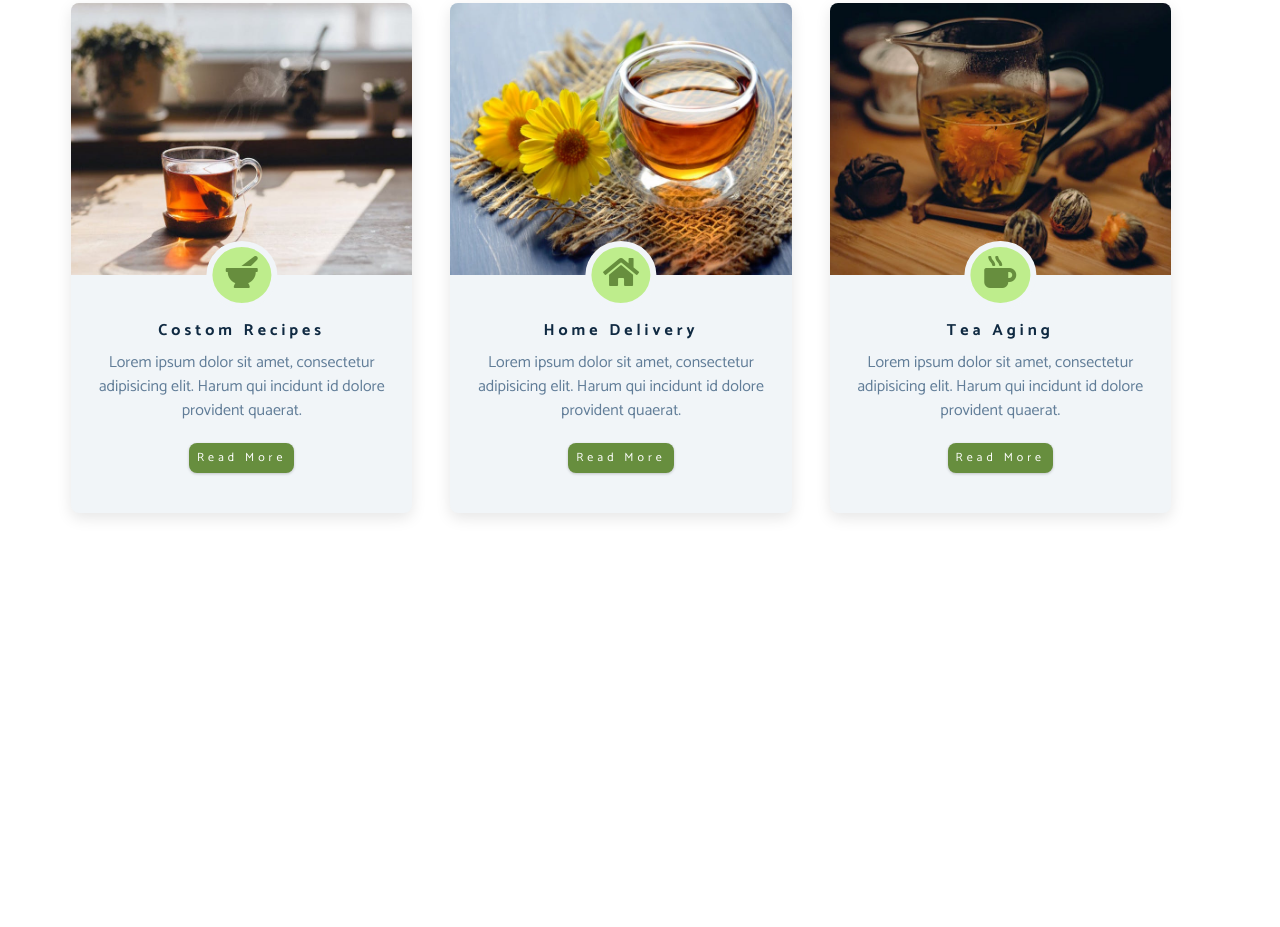
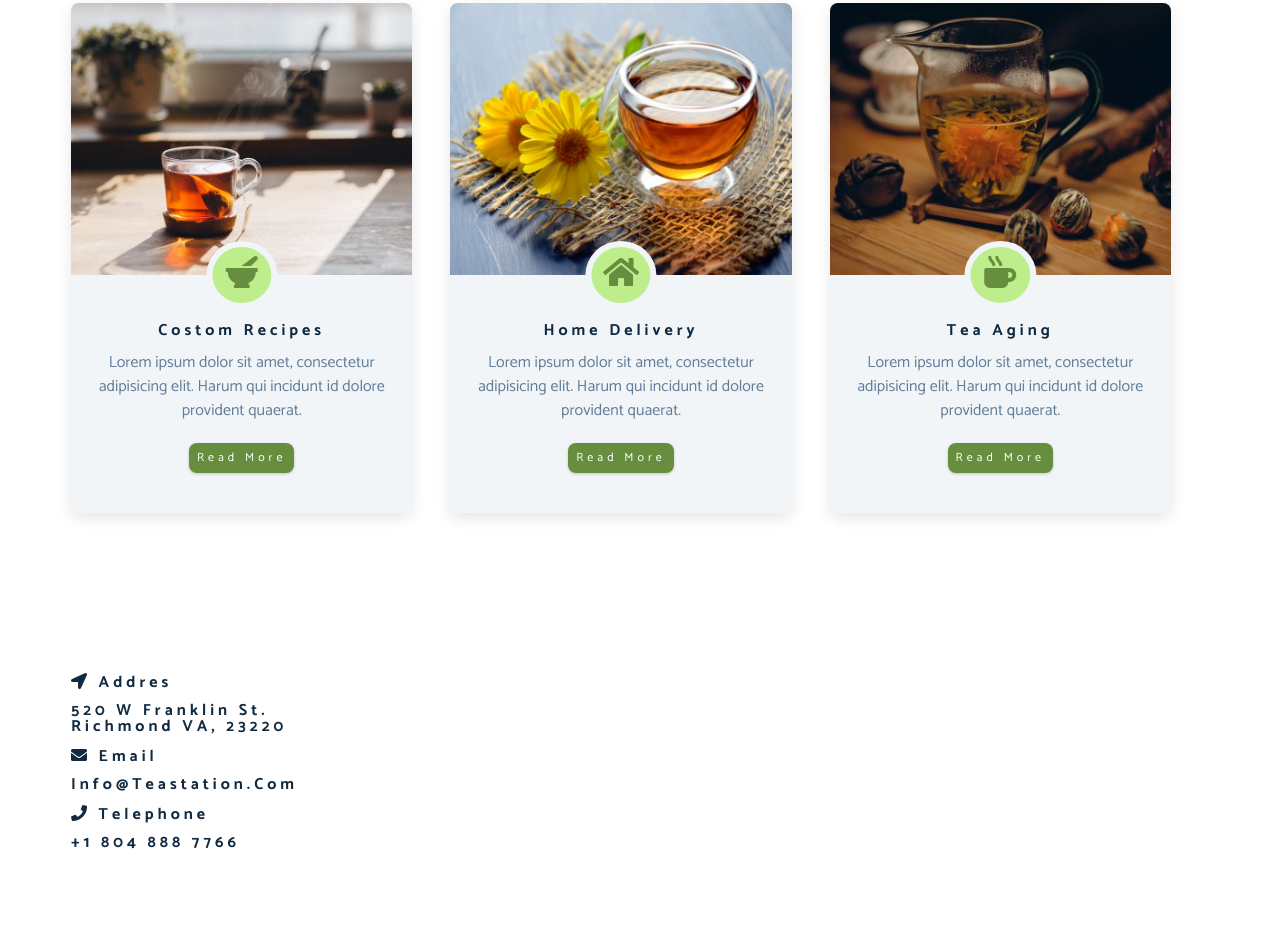
Before and after one commit to NSGuliyev/Star-Wars, a plain HTML site: page index.html in a window 1280 px wide. Shown: the part 2302-3229 px from the top of the page. Before the commit the page ends 2911 px from the top, so only its background shows below. Drawn offline with Linux system fonts and the light colour scheme; a web font is replaced by a local one.

Commit message:
Contact items

```diff
--- a/css/styles.css
+++ b/css/styles.css
@@ -450,5 +450,5 @@ Services
   padding: 0.25rem 0.6rem;
   border-radius: 50%;
   transform: translate(-50%, 50%);
-  border: .375rem solid var(--clr-grey-10);
+  border: 0.375rem solid var(--clr-grey-10);
 }
--- a/index.html
+++ b/index.html
@@ -263,6 +263,61 @@
     </section>
     <!-- End of Services -->
 
+    <!-- Contact form-->
+    <section class="contact">
+      <div class="section-center clearfix">
+        <!-- Contact info -->
+        <article class="contact-info">
+          <!-- Contact item -->
+          <div class="contact-item">
+            <h4 class="contact-title">
+              <span class="contact-icon">
+                <i class="fas fa-location-arrow"></i>
+              </span>
+              addres
+            </h4>
+            <h4 class="contact-text">
+              520 W Franklin st. <br />
+              Richmond VA, 23220
+            </h4>
+          </div>
+          <!-- end of contact item -->
+
+          <!-- Contact item -->
+          <div class="contact-item">
+            <h4 class="contact-title">
+              <span class="contact-icon">
+                <i class="fas fa-envelope"></i>
+              </span>
+              email
+            </h4>
+            <h4 class="contact-text">
+              info@teastation.com
+            </h4>
+          </div>
+          <!-- end of contact item -->
+
+          <!-- Contact item -->
+          <div class="contact-item">
+            <h4 class="contact-title">
+              <span class="contact-icon">
+                <i class="fas fa-phone"></i>
+              </span>
+              telephone
+            </h4>
+            <h4 class="contact-text">
+              +1 804 888 7766
+            </h4>
+          </div>
+          <!-- end of contact item -->
+        </article>
+
+        <!-- Contact form -->
+        <article class="contact-form"></article>
+      </div>
+    </section>
+    <!--  end of Contact form-->
+
     <script src="app.js"></script>
   </body>
 </html>
```
